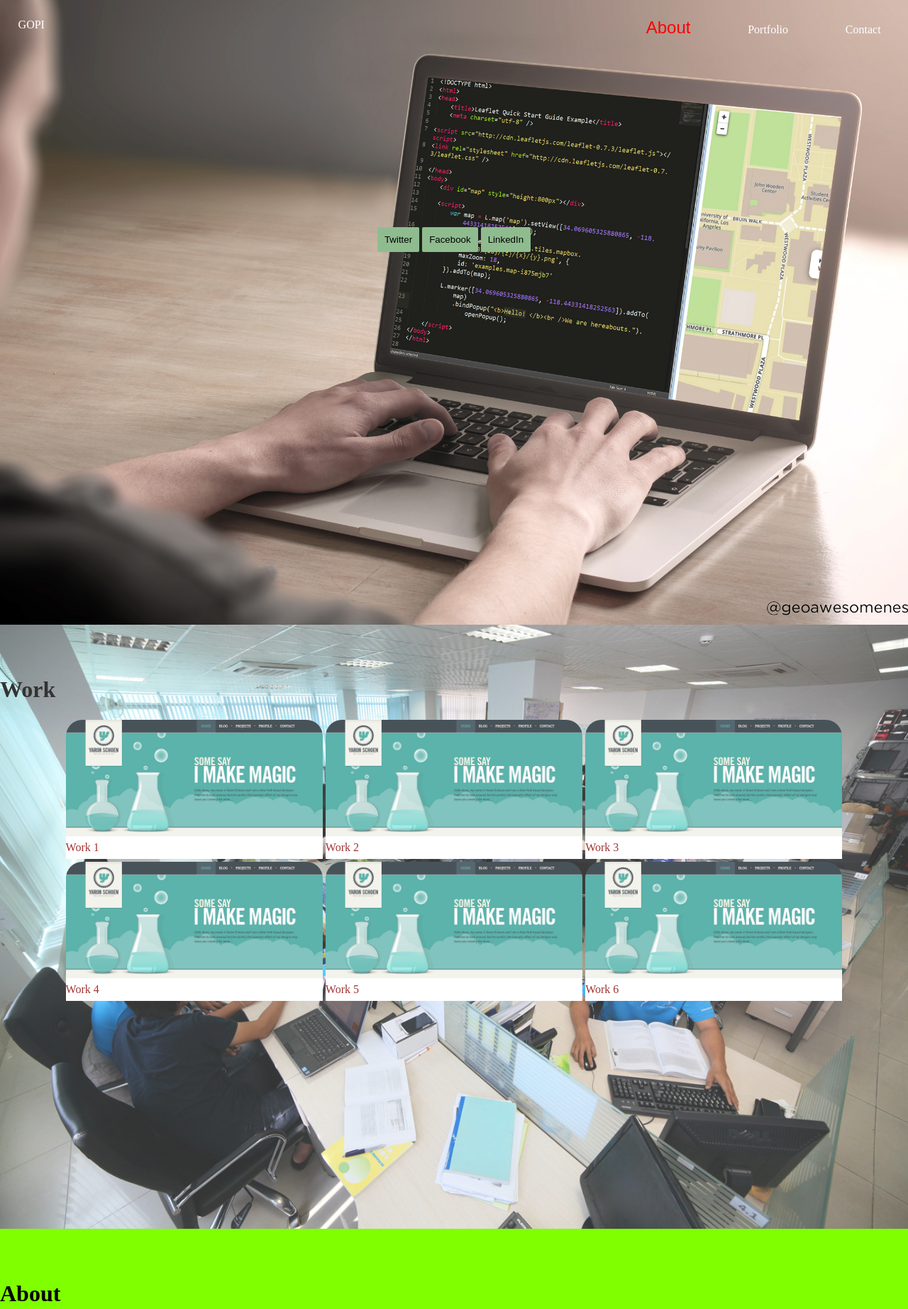
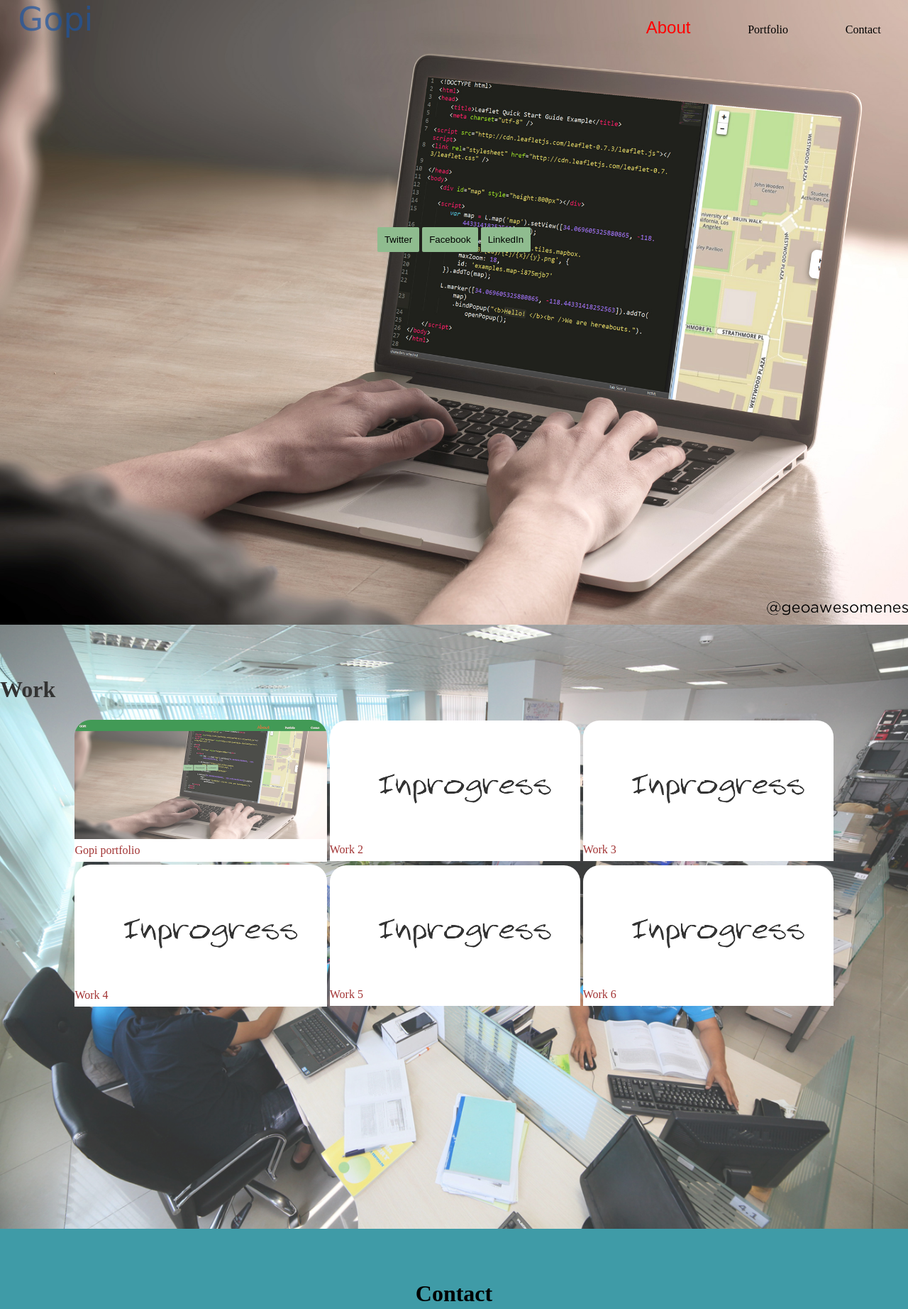
Before and after one commit to gopimr2/gopimr2.github.io, a plain HTML site: page index.html in a window 1280 px wide. Shown: the top 1844 px of the page at 71% size. Drawn offline with Linux system fonts and the light colour scheme.

Commit message:
style, in progress images added.

```diff
--- a/gportfolio.js
+++ b/gportfolio.js
@@ -6,14 +6,14 @@ function init() {
   menu_elements.push(document.getElementById("header_portfolio"));
   menu_elements.push(document.getElementById("header_contact"));
 
-  G_Helper.addClass(menu_elements[0], "selected");
-
-  Menu.activeMenuWhenScroll(menu_elements);
-
-  document.addEventListener("scroll", function () {
+  function headerManipulation(){
     Menu.setFixedHeader();
     Menu.activeMenuWhenScroll(menu_elements);
-  });
+  }
+
+  headerManipulation();
+
+  document.addEventListener("scroll", headerManipulation);
 }
 
 window.addEventListener('load', init, false);
--- a/index.html
+++ b/index.html
@@ -10,7 +10,7 @@
 <body>
 <nav id="home" class="default-header">
     <div class="header-logo">
-        <span>GOPI</span>
+        <span class="logo">Gopi</span>
     </div>
     <div class="header-menu ">
         <a id="header_about" href="#" class="menu">About</a>
@@ -29,19 +29,19 @@
 <div id="portfolio" class="headers page cadetblue">
     <h1>Work</h1>
     <div>
-        <table  style="padding: 0px 7%;">
+        <table  style="padding: 0px 8%;">
             <tr>
                 <td>
                     <div class="work_group">
-                        <img class="work_image" src="work_1.jpg" alt="work_1">
+                        <img class="work_image" src="portfolio.png" alt="work_1">
                         <div class="work_desc">
-                            <p class="work_content">Work 1</p>
+                            <p class="work_content">Gopi portfolio</p>
                         </div>
                     </div>
                 </td>
                 <td>
                     <div class="work_group">
-                        <img class="work_image" src="work_1.jpg" alt="work_1">
+                        <img class="work_image" src="in_progress.png" alt="Working">
                         <div class="work_desc">
                             <p class="work_content">Work 2</p>
                         </div>
@@ -49,7 +49,7 @@
                 </td>
                 <td>
                     <div class="work_group">
-                        <img class="work_image" src="work_1.jpg" alt="work_1">
+                        <img class="work_image" src="in_progress.png" alt="work_1">
                         <div class="work_desc">
                             <p class="work_content">Work 3</p>
                         </div>
@@ -59,7 +59,7 @@
             <tr>
                 <td>
                     <div class="work_group">
-                        <img class="work_image" src="work_1.jpg" alt="work_1">
+                        <img class="work_image" src="in_progress.png" alt="work_1">
                         <div class="work_desc">
                             <p class="work_content">Work 4</p>
                         </div>
@@ -67,7 +67,7 @@
                 </td>
                 <td>
                     <div class="work_group">
-                        <img class="work_image" src="work_1.jpg" alt="work_1">
+                        <img class="work_image" src="in_progress.png" alt="work_1">
                         <div class="work_desc">
                             <p class="work_content">Work 5</p>
                         </div>
@@ -75,7 +75,7 @@
                 </td>
                 <td>
                     <div class="work_group">
-                        <img class="work_image" src="work_1.jpg" alt="work_1">
+                        <img class="work_image" src="in_progress.png" alt="work_1">
                         <div class="work_desc">
                             <p class="work_content">Work 6</p>
                         </div>
@@ -85,12 +85,7 @@
         </table>
     </div>
 </div>
-<div id="about" class="headers page chartreuse">
-    <h1>About</h1>
-    <code>
-        I am full stack developer.
-    </code>
-</div>
+
 <div id="contact" class="headers page chocolate">
     <h1 style="text-align: center">Contact</h1>
     <form action="" style="margin: auto;width: 50%;">
--- a/style.css
+++ b/style.css
@@ -9,15 +9,15 @@ nav.default-header {
 }
 
 nav.scrolled {
-    background-color: #1c8031 !important;
-    color: white;
+    background-color: #ffffff !important;
     transition: .6s ease-in;
+    box-shadow: -2px -2px 17px 12px rgba(103, 69, 69, 0.51);
     z-index: 10;
 }
 
 nav a {
     text-decoration: none;
-    color: white;
+    color: black;
 }
 
 nav.scrolled a {
@@ -35,11 +35,16 @@ body {
 
 .header-logo {
   float: left;
-  padding-top: 2%;
   padding-left: 2%;
   color: white;
 }
 
+.logo {
+  color: rgba(28, 86, 162, 0.7);
+  font-size: 46px;
+  font-family: cursive, sans-serif;
+  transition: .2s cubic-bezier(1, 0, 0.15, 1.02);
+}
 .header-menu {
     text-align: right;
     padding-top: 2%;
@@ -111,11 +116,8 @@ body {
     opacity: 0.8;
 }
 
-.chartreuse {
-    background-color: chartreuse;
-}
 .chocolate {
-    background-color: chocolate;
+    background-color: rgb(63, 155, 167);
 }
 
 table tr {
```
Also changed, not shown: in_progress.png (added), portfolio.png (added).
